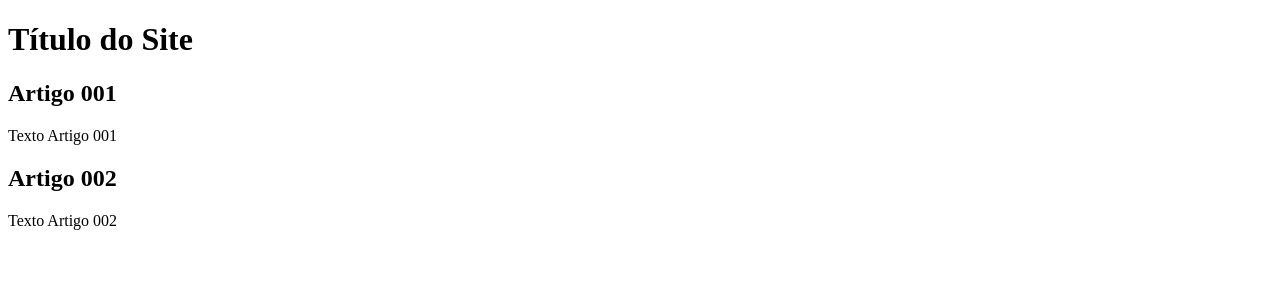
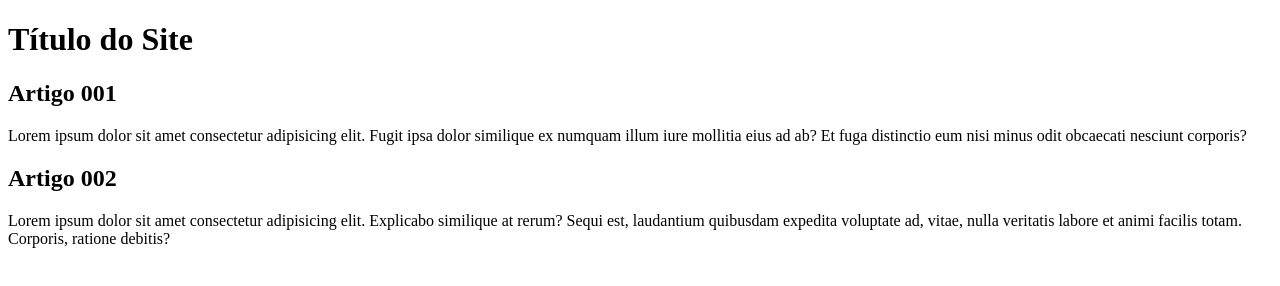
Before and after one commit to Lucass-vitorino/projeto-site, a plain HTML site: page index.html in a window 1280 px wide. Drawn offline with Linux system fonts and the light colour scheme.

Commit message:
comecei a escrever

```diff
--- a/index.html
+++ b/index.html
@@ -12,11 +12,11 @@
         </header>
         <article>
             <h2>Artigo 001</h2>
-            <p>Texto Artigo 001</p>
+            <p>Lorem ipsum dolor sit amet consectetur adipisicing elit. Fugit ipsa dolor similique ex numquam illum iure mollitia eius ad ab? Et fuga distinctio eum nisi minus odit obcaecati nesciunt corporis?</p>
         </article>
         <article>
             <h2>Artigo 002</h2>
-            <p>Texto Artigo 002</p>
+            <p>Lorem ipsum dolor sit amet consectetur adipisicing elit. Explicabo similique at rerum? Sequi est, laudantium quibusdam expedita voluptate ad, vitae, nulla veritatis labore et animi facilis totam. Corporis, ratione debitis?</p>
         </article>
     </main>
 </body>
```
